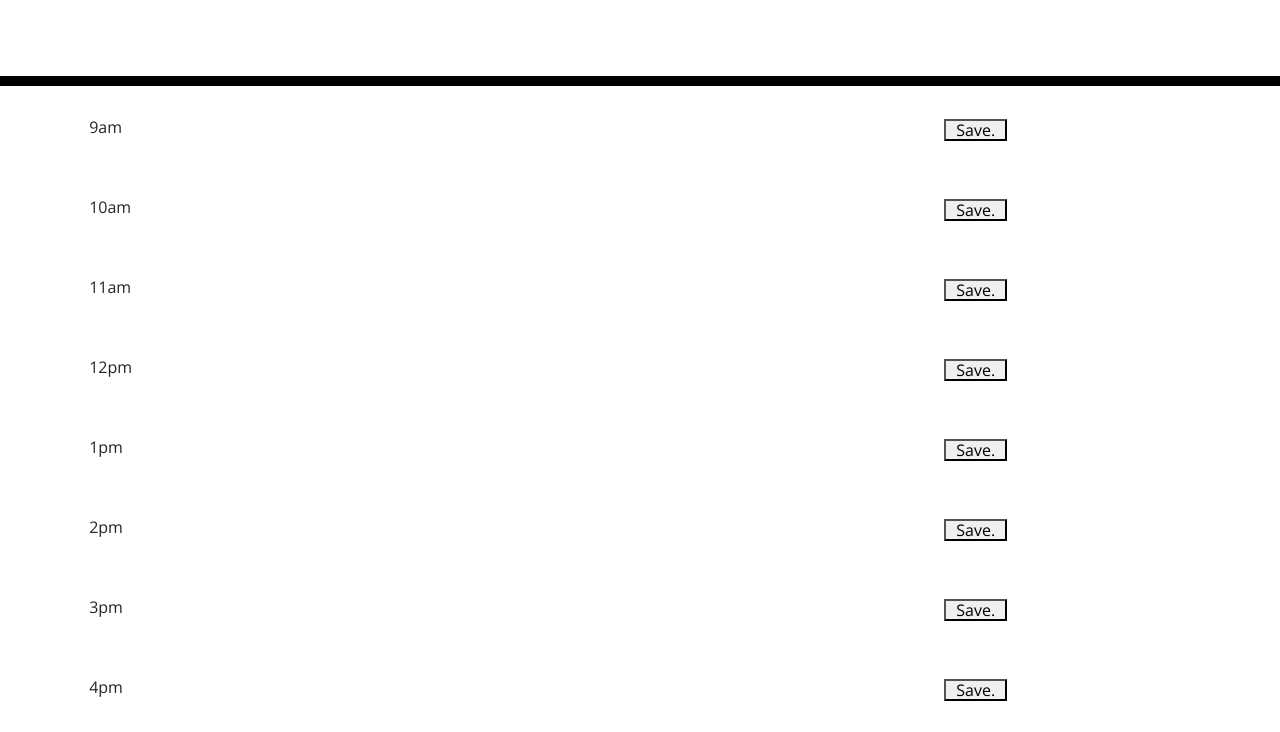
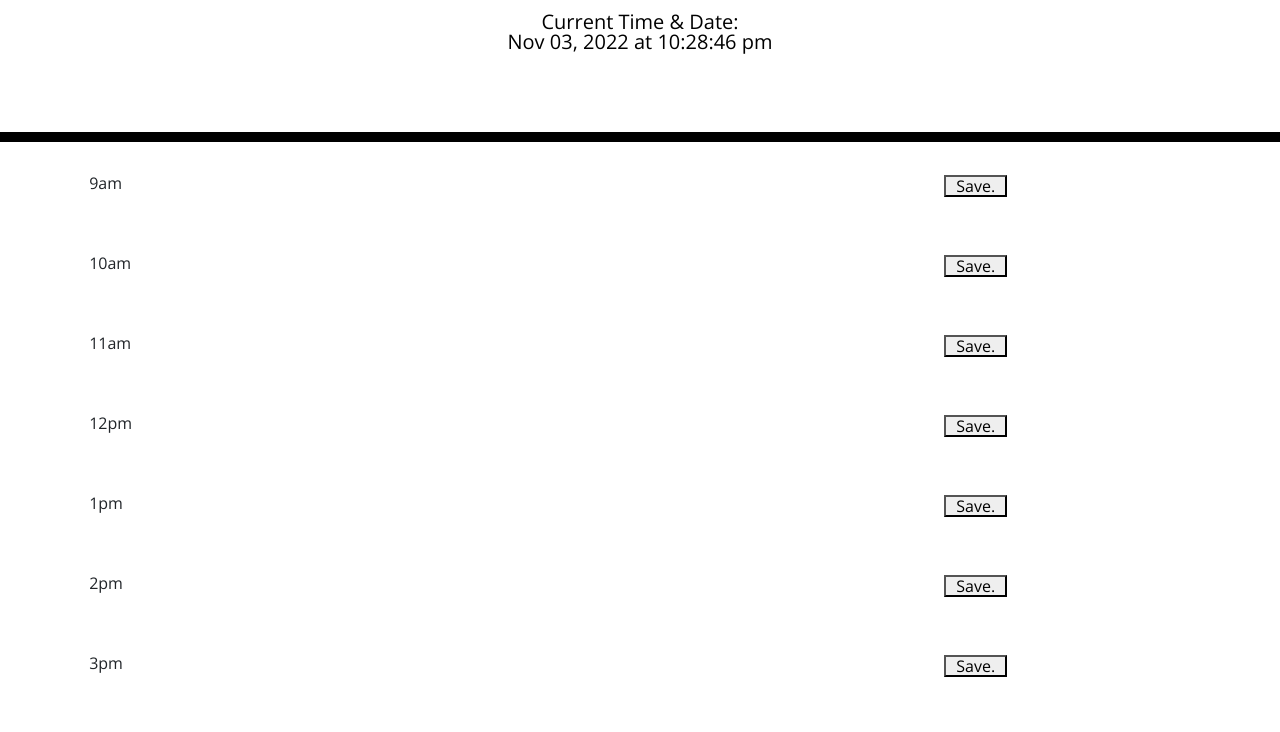
Before and after one commit to duffylaura/daily-planner, a plain HTML site: page Develop/index.html in a window 1280 px wide. Shown: the part 182-914 px from the top of the page. Drawn offline with nearby package versions, Linux system fonts and the light colour scheme.

Commit message:
Current day displayed at top of calendar

```diff
--- a/Develop/index.html
+++ b/Develop/index.html
@@ -26,7 +26,8 @@
 <header class="jumbotron">
   <h1 class="display-3">Work Day Scheduler</h1>
   <p class="lead">A simple calendar app for scheduling your work day</p>
-  <p id="currentDay" class="lead"></p>
+  <p class = "lead">Current Time &amp; Date: <br /> <span id="currentDay">00:00:00</span></p>
+  <!-- <p id="currentDay" class="lead"></p> -->
 </header>
 
 <div class="container">
@@ -52,5 +53,10 @@
 </div>
 <script src="https://code.jquery.com/jquery-3.4.1.min.js"></script>
 <script src="https://cdnjs.cloudflare.com/ajax/libs/moment.js/2.24.0/moment.min.js"></script>
+<script src="moment.js"></script>
+<script>
+    moment().format();
+</script>
+<script src="./script.js"></script>
 </body>
 </html>
--- a/Develop/script.js
+++ b/Develop/script.js
@@ -0,0 +1,9 @@
+
+var timeDisplayEl = $('#currentDay');
+
+function displayTime () {
+    var now = moment().format('MMM DD, YYYY [at] hh:mm:ss a');
+    timeDisplayEl.text(now)
+};
+
+setInterval (displayTime, 1000);
```
